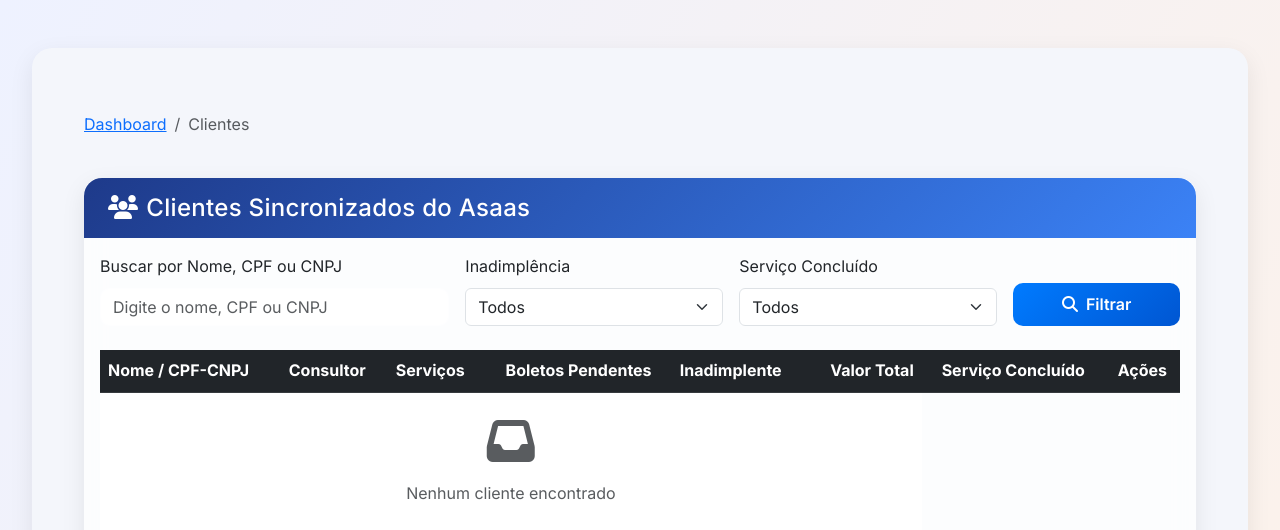
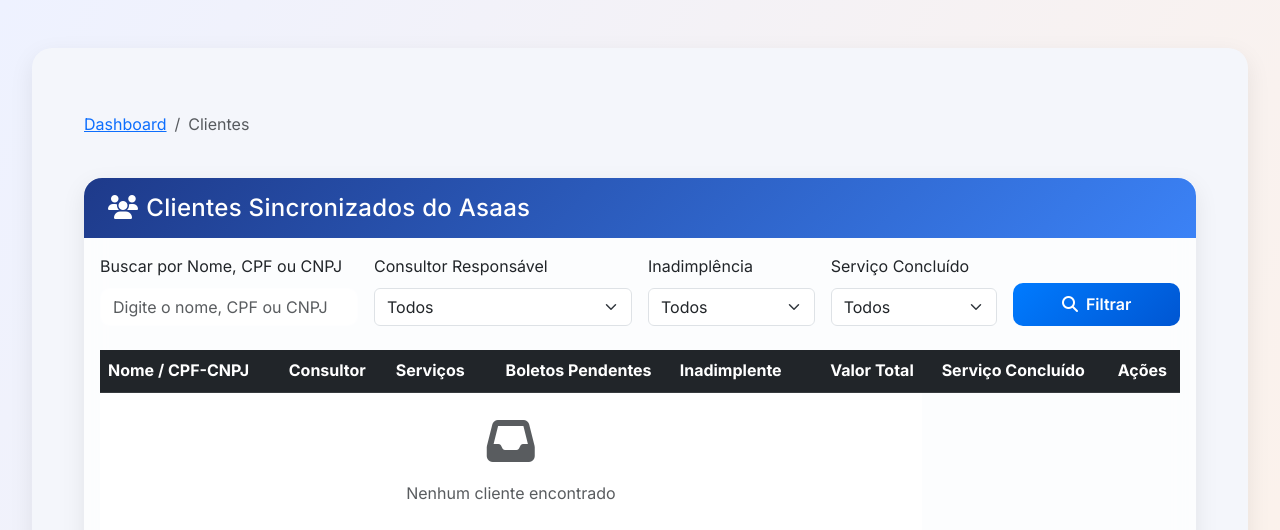
Before and after one commit to gustavounreal/SistemaMrBaruchV2, a Django app: template sistemaMrBaruchProjeto/templates/asaas_sync/lista_clientes.html in a window 1280 px wide. Shown: the top 530 px of the page. Run offline with Django 3.2, Linux system fonts and the light colour scheme; the template is opened without the code that fills it, so the values that code supplies are empty.

Commit message:
adição do filtro consultor para pesquisar lista clientes asaas antigo

```diff
--- a/sistemaMrBaruchProjeto/templates/asaas_sync/lista_clientes.html
+++ b/sistemaMrBaruchProjeto/templates/asaas_sync/lista_clientes.html
@@ -68,12 +68,21 @@
                 <div class="card-body">
                     <!-- Filtros -->
                     <form method="get" class="row g-3 mb-4">
-                        <div class="col-md-4">
+                        <div class="col-md-3">
                             <label for="busca" class="form-label">Buscar por Nome, CPF ou CNPJ</label>
                             <input type="text" class="form-control" id="busca" name="busca"
                                    placeholder="Digite o nome, CPF ou CNPJ" value="{{ busca }}">
                         </div>
                         <div class="col-md-3">
+                            <label for="consultor" class="form-label">Consultor Responsável</label>
+                            <select class="form-select" id="consultor" name="consultor">
+                                <option value="">Todos</option>
+                                {% for c in consultores %}
+                                    <option value="{{ c }}" {% if consultor == c %}selected{% endif %}>{{ c }}</option>
+                                {% endfor %}
+                            </select>
+                        </div>
+                        <div class="col-md-2">
                             <label for="inadimplente" class="form-label">Inadimplência</label>
                             <select class="form-select" id="inadimplente" name="inadimplente">
                                 <option value="">Todos</option>
@@ -81,7 +90,7 @@
                                 <option value="nao" {% if inadimplente == 'nao' %}selected{% endif %}>Não (Adimplente)</option>
                             </select>
                         </div>
-                        <div class="col-md-3">
+                        <div class="col-md-2">
                             <label for="servico_concluido" class="form-label">Serviço Concluído</label>
                             <select class="form-select" id="servico_concluido" name="servico_concluido">
                                 <option value="">Todos</option>
@@ -256,12 +265,12 @@
                             <!-- Primeira página -->
                             {% if clientes_paginados.has_previous %}
                             <li class="page-item">
-                                <a class="page-link" href="?page=1{% if busca %}&busca={{ busca }}{% endif %}{% if inadimplente %}&inadimplente={{ inadimplente }}{% endif %}{% if servico_concluido %}&servico_concluido={{ servico_concluido }}{% endif %}">
+                                <a class="page-link" href="?page=1{% if busca %}&busca={{ busca }}{% endif %}{% if consultor %}&consultor={{ consultor }}{% endif %}{% if inadimplente %}&inadimplente={{ inadimplente }}{% endif %}{% if servico_concluido %}&servico_concluido={{ servico_concluido }}{% endif %}">
                                     <i class="fas fa-angle-double-left"></i> Primeira
                                 </a>
                             </li>
                             <li class="page-item">
-                                <a class="page-link" href="?page={{ clientes_paginados.previous_page_number }}{% if busca %}&busca={{ busca }}{% endif %}{% if inadimplente %}&inadimplente={{ inadimplente }}{% endif %}{% if servico_concluido %}&servico_concluido={{ servico_concluido }}{% endif %}">
+                                <a class="page-link" href="?page={{ clientes_paginados.previous_page_number }}{% if busca %}&busca={{ busca }}{% endif %}{% if consultor %}&consultor={{ consultor }}{% endif %}{% if inadimplente %}&inadimplente={{ inadimplente }}{% endif %}{% if servico_concluido %}&servico_concluido={{ servico_concluido }}{% endif %}">
                                     <i class="fas fa-angle-left"></i> Anterior
                                 </a>
                             </li>
@@ -282,7 +291,7 @@
                                     </li>
                                 {% elif num > clientes_paginados.number|add:'-3' and num < clientes_paginados.number|add:'3' %}
                                     <li class="page-item">
-                                        <a class="page-link" href="?page={{ num }}{% if busca %}&busca={{ busca }}{% endif %}{% if inadimplente %}&inadimplente={{ inadimplente }}{% endif %}{% if servico_concluido %}&servico_concluido={{ servico_concluido }}{% endif %}">
+                                        <a class="page-link" href="?page={{ num }}{% if busca %}&busca={{ busca }}{% endif %}{% if consultor %}&consultor={{ consultor }}{% endif %}{% if inadimplente %}&inadimplente={{ inadimplente }}{% endif %}{% if servico_concluido %}&servico_concluido={{ servico_concluido }}{% endif %}">
                                             {{ num }}
                                         </a>
                                     </li>
@@ -292,12 +301,12 @@
                             <!-- Última página -->
                             {% if clientes_paginados.has_next %}
                             <li class="page-item">
-                                <a class="page-link" href="?page={{ clientes_paginados.next_page_number }}{% if busca %}&busca={{ busca }}{% endif %}{% if inadimplente %}&inadimplente={{ inadimplente }}{% endif %}{% if servico_concluido %}&servico_concluido={{ servico_concluido }}{% endif %}">
+                                <a class="page-link" href="?page={{ clientes_paginados.next_page_number }}{% if busca %}&busca={{ busca }}{% endif %}{% if consultor %}&consultor={{ consultor }}{% endif %}{% if inadimplente %}&inadimplente={{ inadimplente }}{% endif %}{% if servico_concluido %}&servico_concluido={{ servico_concluido }}{% endif %}">
                                     Próxima <i class="fas fa-angle-right"></i>
                                 </a>
                             </li>
                             <li class="page-item">
-                                <a class="page-link" href="?page={{ clientes_paginados.paginator.num_pages }}{% if busca %}&busca={{ busca }}{% endif %}{% if inadimplente %}&inadimplente={{ inadimplente }}{% endif %}{% if servico_concluido %}&servico_concluido={{ servico_concluido }}{% endif %}">
+                                <a class="page-link" href="?page={{ clientes_paginados.paginator.num_pages }}{% if busca %}&busca={{ busca }}{% endif %}{% if consultor %}&consultor={{ consultor }}{% endif %}{% if inadimplente %}&inadimplente={{ inadimplente }}{% endif %}{% if servico_concluido %}&servico_concluido={{ servico_concluido }}{% endif %}">
                                     Última <i class="fas fa-angle-double-right"></i>
                                 </a>
                             </li>
```
Also changed, not shown: sistemaMrBaruchProjeto/asaas_sync/views.py (+11 -0 lines).
